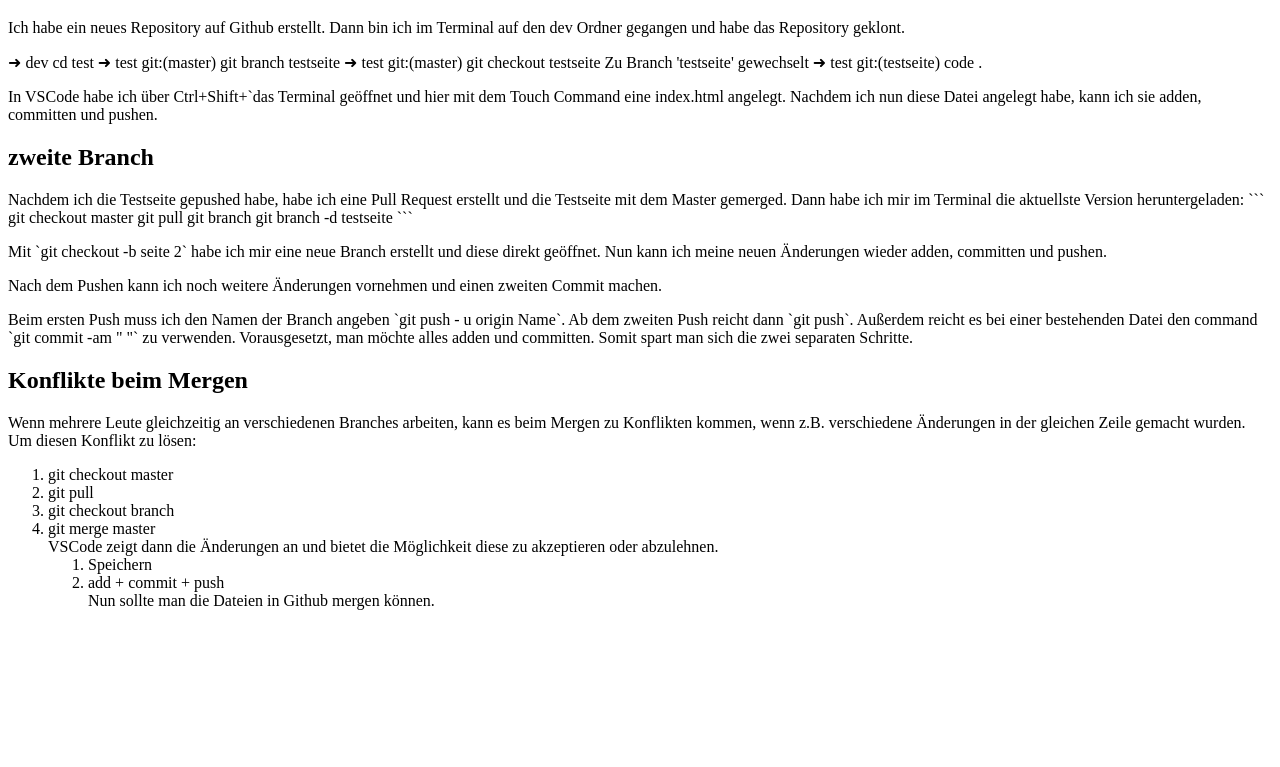
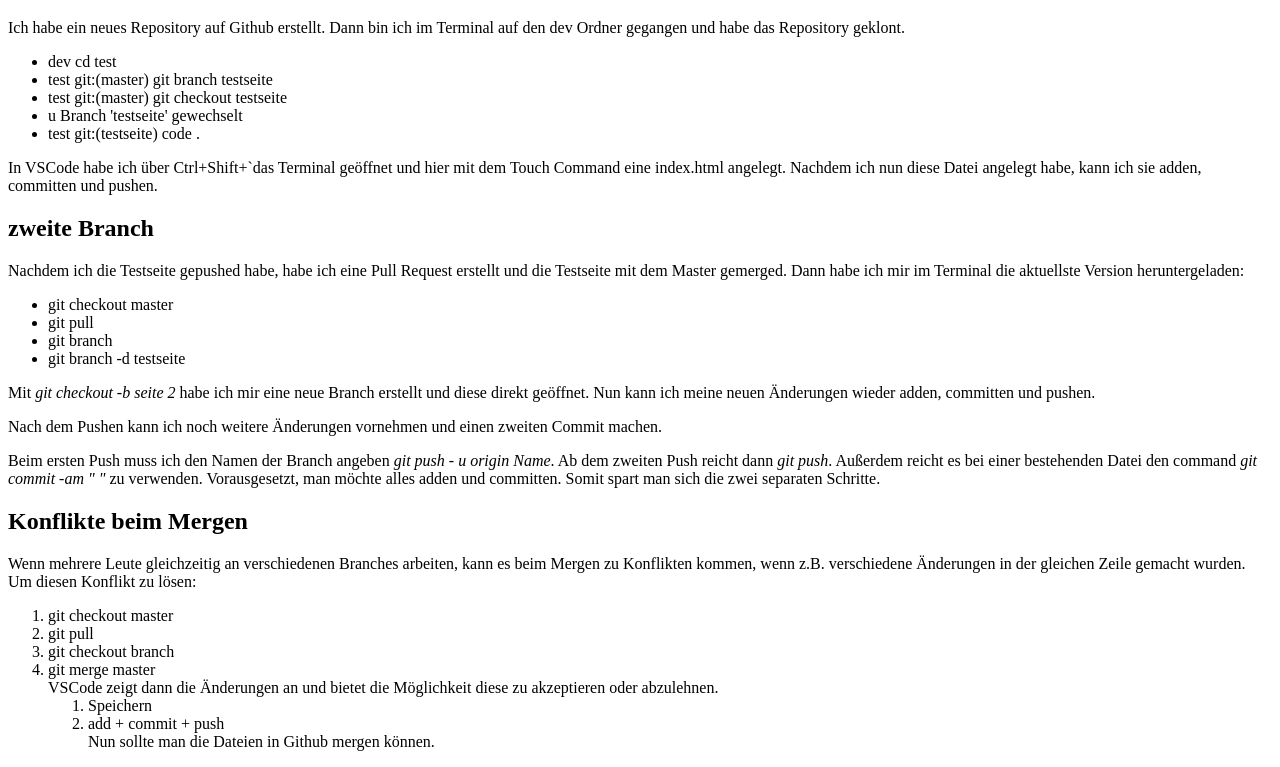
Before and after one commit to kschmitz123/test, a plain HTML site: page index.html in a window 1280 px wide. Shown: the part 61-828 px from the top of the page. Before the commit the page ends 800 px from the top, so only its background shows below. Drawn offline with Linux system fonts and the light colour scheme.

Commit message:
Add format

````diff
--- a/index.html
+++ b/index.html
@@ -8,31 +8,37 @@
 <body>
     <h1>Git Übung</h1>
     <p>Ich habe ein neues Repository auf Github erstellt. Dann bin ich im Terminal auf den dev Ordner gegangen und habe das Repository geklont. </p>
+    <section>
     <p>
-        ➜      dev cd test
-        ➜  test git:(master) git branch testseite
-        ➜  test git:(master) git checkout testseite
-        Zu Branch 'testseite' gewechselt
-        ➜  test git:(testseite) code .
+        <ul>
+            <li>dev cd test</li>
+            <li>test git:(master) git branch testseite</li>
+            <li>test git:(master) git checkout testseite</li>
+            <li>u Branch 'testseite' gewechselt</li>
+            <li>test git:(testseite) code .</li>
+        </ul>
     </p>
-
+</section>
+<section>
     <p>
         In VSCode habe ich über Ctrl+Shift+`das Terminal geöffnet und hier mit dem Touch Command eine index.html angelegt. Nachdem ich nun diese Datei angelegt habe, kann ich sie adden, committen und pushen.
     </p>
-
+</section>
     <h2>zweite Branch</h2>
     <p>Nachdem ich die Testseite gepushed habe, habe ich eine Pull Request erstellt und die Testseite mit dem Master gemerged. Dann habe ich mir im Terminal die aktuellste Version heruntergeladen:
-        ```
-        git checkout master
-        git pull
-        git branch
-        git branch -d testseite
-        ```
+        <section>
+            <ul>
+       <li>git checkout master</li>
+       <li> git pull </li>
+       <li>git branch</li>
+        <li> git branch -d testseite </li>
+    </ul>
+    </section>
     </p>
-    <p>Mit `git checkout -b seite 2` habe ich mir eine neue Branch erstellt und diese direkt geöffnet. Nun kann ich meine neuen Änderungen wieder adden, committen und pushen.</p>
+    <p>Mit <em> git checkout -b seite 2</em> habe ich mir eine neue Branch erstellt und diese direkt geöffnet. Nun kann ich meine neuen Änderungen wieder adden, committen und pushen.</p>
 
 <p>Nach dem Pushen kann ich noch weitere Änderungen vornehmen und einen zweiten Commit machen.</p>
-<p>Beim ersten Push muss ich den Namen der Branch angeben `git push - u origin Name`. Ab dem zweiten Push reicht dann `git push`. Außerdem reicht es bei einer bestehenden Datei den command `git commit -am " "` zu verwenden. Vorausgesetzt, man möchte alles adden und committen. Somit spart man sich die zwei separaten Schritte.</p>
+<p>Beim ersten Push muss ich den Namen der Branch angeben <em> git push - u origin Name</em>. Ab dem zweiten Push reicht dann <em>git push</em>. Außerdem reicht es bei einer bestehenden Datei den command <em> git commit -am " "</em> zu verwenden. Vorausgesetzt, man möchte alles adden und committen. Somit spart man sich die zwei separaten Schritte.</p>
 
 <h2>Konflikte beim Mergen</h2>
 <p>Wenn mehrere Leute gleichzeitig an verschiedenen Branches arbeiten, kann es beim Mergen zu Konflikten kommen, wenn z.B. verschiedene Änderungen in der gleichen Zeile gemacht wurden.
````
